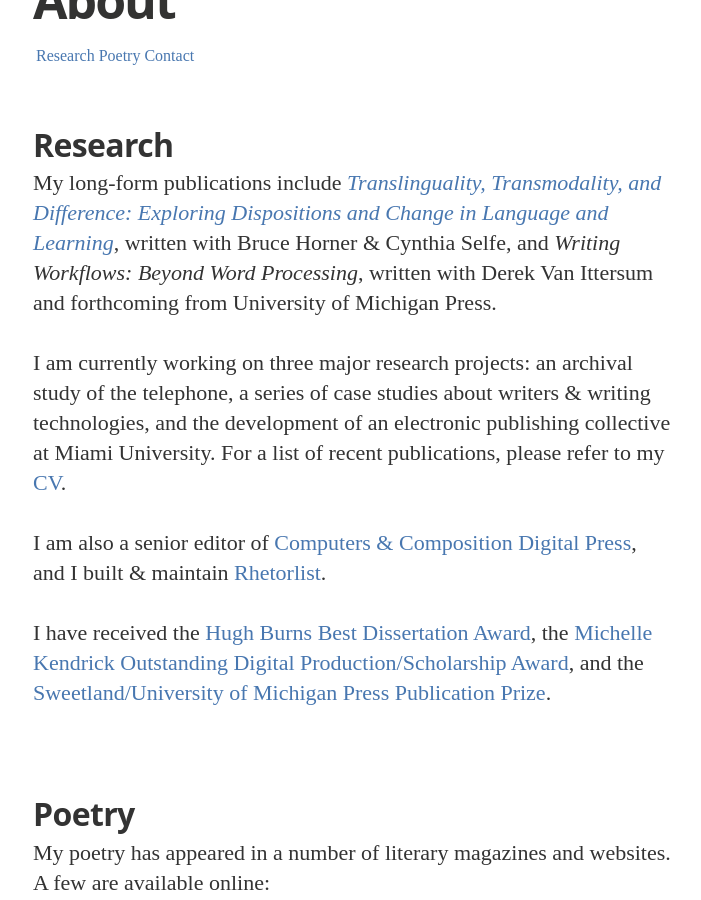
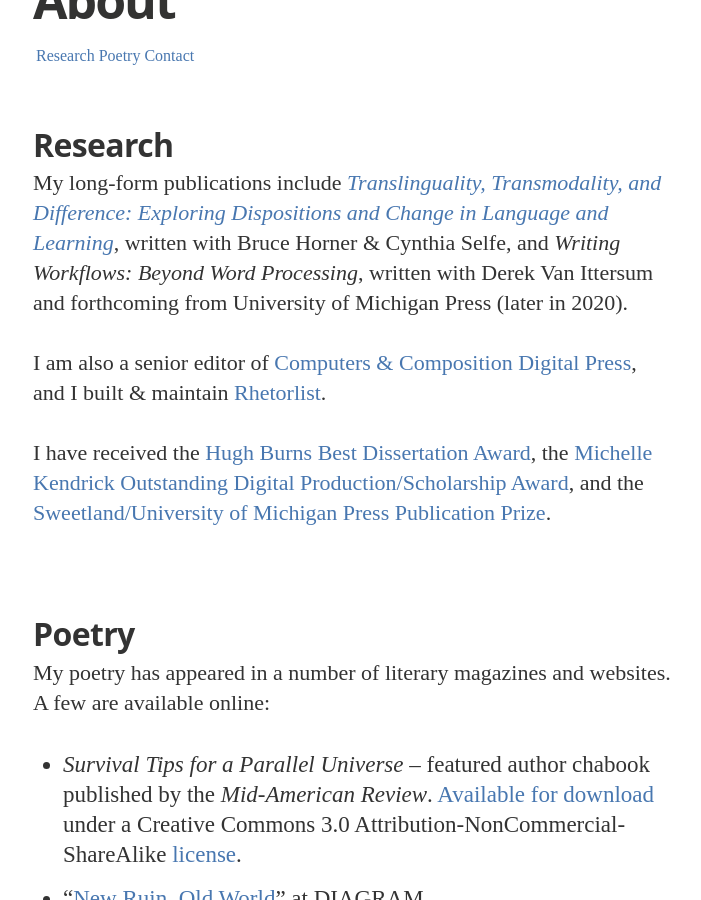
Before and after one commit to timlockridge/timlockridgedotcom, a Jekyll site: the page built from about.md, in a window 1280 px wide and 900 px high, scrolled down 438 px. Shown: the whole window, without its empty margins (287-988 px from the left). Built offline with Jekyll 4.4.1, drawn with Linux system fonts in a browser that asks for light colours; nearby versions of some CDN libraries; some web fonts are replaced.

Commit message:
Update about.md

```diff
--- a/about.md
+++ b/about.md
@@ -7,10 +7,7 @@ permalink: /about/
 
 <h2 id="research">Research</h2>
 
-My long-form publications include [*Translinguality, Transmodality, and Difference: Exploring Dispositions and Change in Language and Learning*](http://intermezzo.enculturation.net/01/ttd-horner-selfe-lockridge/index.htm), written with Bruce Horner & Cynthia Selfe, and *Writing Workflows: Beyond Word Processing*, written with Derek Van Ittersum and forthcoming from University of Michigan Press.
-
-
-I am currently working on three major research projects: an archival study of the telephone, a series of case studies about writers & writing technologies, and the development of an electronic publishing collective at Miami University. For a list of recent publications, please refer to my [CV](/../cv).
+My long-form publications include [*Translinguality, Transmodality, and Difference: Exploring Dispositions and Change in Language and Learning*](http://intermezzo.enculturation.net/01/ttd-horner-selfe-lockridge/index.htm), written with Bruce Horner & Cynthia Selfe, and *Writing Workflows: Beyond Word Processing*, written with Derek Van Ittersum and forthcoming from University of Michigan Press (later in 2020).
 
 I am also a senior editor of [Computers & Composition Digital Press](http://ccdigitalpress.org), and I built & maintain [Rhetorlist](https://www.rhetorlist.net).
 
```
